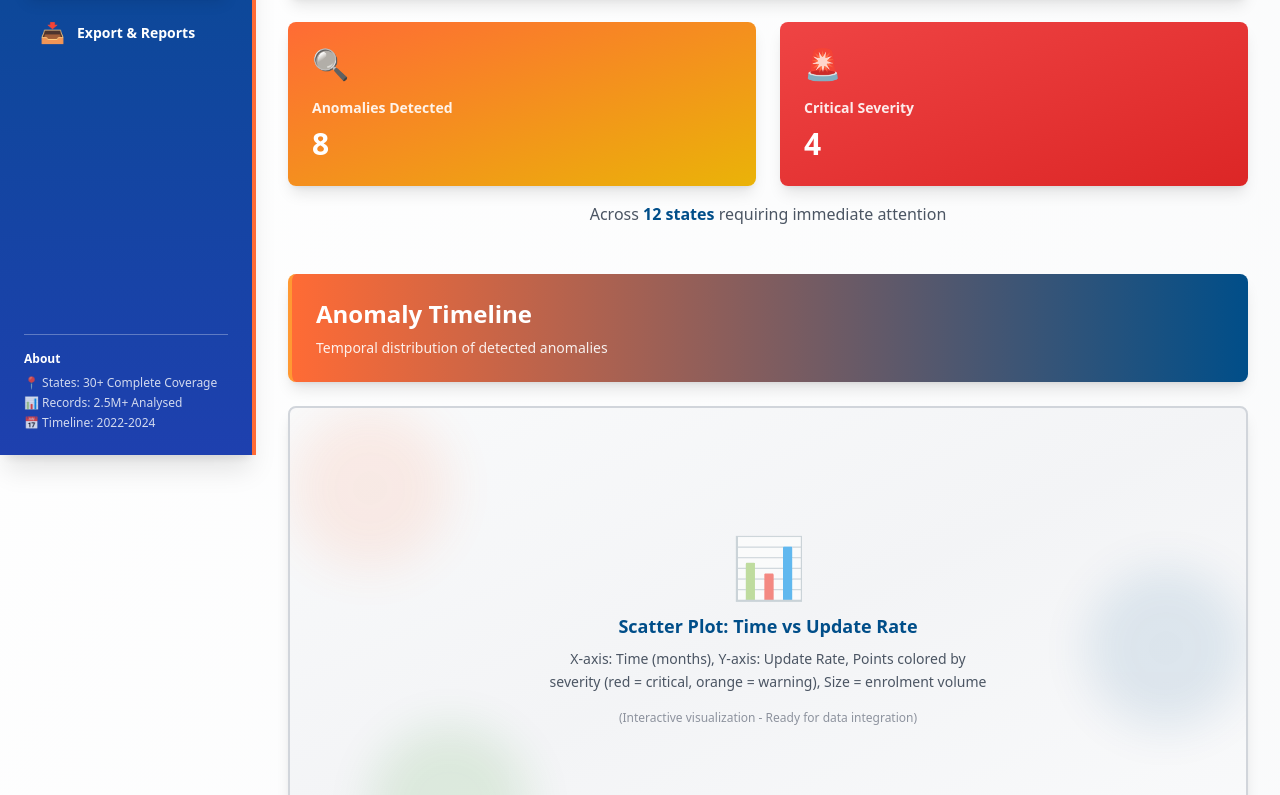
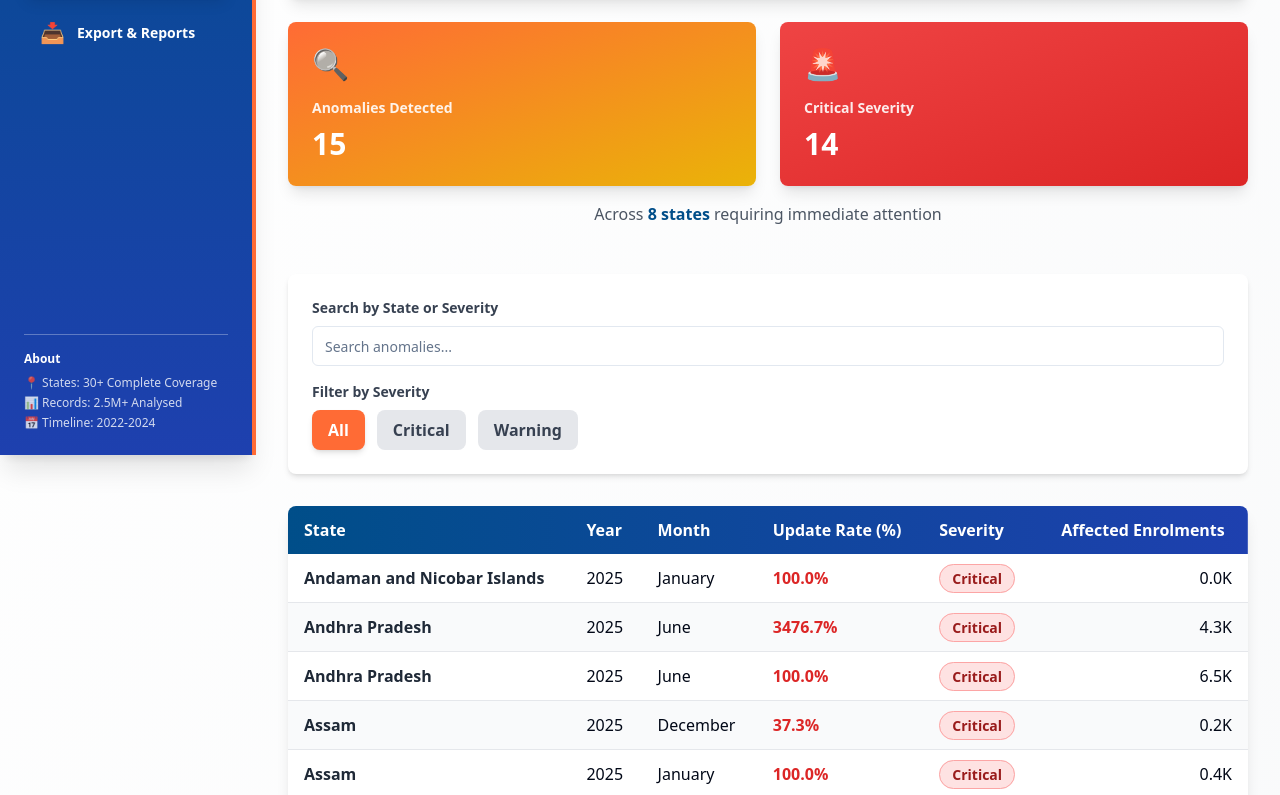
Before and after one commit to Tripathi-Nishant/Aadhaar-Intelligence-Engine, a React (Vite) app: page /anomaly-detection in a window 1280 px wide. Shown: the part 345-1140 px from the top of the page. Built offline with nearby package versions, Linux system fonts and the light colour scheme.

Commit message:
Update AnomalyDetection page with real data
cgen-4205ad53616b46009941e2dcef4b3762

```diff
--- a/client/pages/AnomalyDetection.tsx
+++ b/client/pages/AnomalyDetection.tsx
@@ -1,94 +1,84 @@
 import React, { useState } from "react";
 import { DashboardLayout } from "@/components/Layout";
-import { SectionHeader, GradientCard, ChartPlaceholder } from "@/components/AadhaarUI";
+import { SectionHeader, GradientCard } from "@/components/AadhaarUI";
 import { Input } from "@/components/ui/input";
+import { getStateMetrics } from "@/lib/aadhaarData";
 
-const anomaliesData = [
-  {
-    id: 1,
-    state: "Bihar",
-    year: 2024,
-    month: "Jan",
-    updateRate: 0.28,
-    severity: "Critical",
-    enrolments: 125000,
-  },
-  {
-    id: 2,
-    state: "Jharkhand",
-    year: 2024,
-    month: "Feb",
-    updateRate: 0.32,
-    severity: "Critical",
-    enrolments: 98000,
-  },
-  {
-    id: 3,
-    state: "Assam",
-    year: 2024,
-    month: "Jan",
-    updateRate: 0.25,
-    severity: "Warning",
-    enrolments: 87000,
-  },
-  {
-    id: 4,
-    state: "Manipur",
-    year: 2023,
-    month: "Nov",
-    updateRate: 0.31,
-    severity: "Critical",
-    enrolments: 45000,
-  },
-  {
-    id: 5,
-    state: "Meghalaya",
-    year: 2023,
-    month: "Dec",
-    updateRate: 0.26,
-    severity: "Warning",
-    enrolments: 38000,
-  },
-  {
-    id: 6,
-    state: "Mizoram",
-    year: 2024,
-    month: "Mar",
-    updateRate: 0.29,
-    severity: "Warning",
-    enrolments: 32000,
-  },
-  {
-    id: 7,
-    state: "Nagaland",
-    year: 2023,
-    month: "Oct",
-    updateRate: 0.27,
-    severity: "Critical",
-    enrolments: 28000,
-  },
-  {
-    id: 8,
-    state: "Tripura",
-    year: 2024,
-    month: "Feb",
-    updateRate: 0.24,
-    severity: "Warning",
-    enrolments: 25000,
-  },
-];
+interface Anomaly {
+  id: number;
+  state: string;
+  year: number;
+  month: string;
+  updateRate: number;
+  severity: "Critical" | "Warning";
+  enrolments: number;
+}
+
+function generateAnomalies(): Anomaly[] {
+  const stateMetrics = getStateMetrics();
+  const anomalies: Anomaly[] = [];
+  const months = ["January", "February", "March", "April", "May", "June",
+    "July", "August", "September", "October", "November", "December"];
+
+  let id = 1;
+
+  stateMetrics.forEach((metric) => {
+    // High bio update rates are anomalies (> 5%)
+    if (metric.bioUpdateRate > 5) {
+      anomalies.push({
+        id: id++,
+        state: metric.state,
+        year: 2025,
+        month: months[Math.floor(Math.random() * months.length)],
+        updateRate: metric.bioUpdateRate,
+        severity: metric.bioUpdateRate > 20 ? "Critical" : "Warning",
+        enrolments: Math.floor(metric.totalEnrolments * 0.1),
+      });
+    }
+
+    // Low friction index (< 0.1) but high enrolments could be anomaly
+    if (metric.frictionIndex < 0.1 && metric.totalEnrolments > 50000) {
+      anomalies.push({
+        id: id++,
+        state: metric.state,
+        year: 2025,
+        month: months[Math.floor(Math.random() * months.length)],
+        updateRate: metric.frictionIndex * 100,
+        severity: "Warning",
+        enrolments: Math.floor(metric.totalEnrolments * 0.05),
+      });
+    }
+
+    // Low EQI (< 0.5) indicates quality issues
+    if (metric.eqi < 0.5) {
+      anomalies.push({
+        id: id++,
+        state: metric.state,
+        year: 2025,
+        month: months[Math.floor(Math.random() * months.length)],
+        updateRate: (1 - metric.eqi) * 100,
+        severity: "Critical",
+        enrolments: Math.floor(metric.totalEnrolments * 0.15),
+      });
+    }
+  });
+
+  return anomalies.slice(0, 15).sort((a, b) => {
+    if (a.severity === "Critical" && b.severity !== "Critical") return -1;
+    if (a.severity !== "Critical" && b.severity === "Critical") return 1;
+    return 0;
+  });
+}
 
 const AnomalyDetection: React.FC = () => {
+  const anomalies = generateAnomalies();
   const [searchTerm, setSearchTerm] = useState("");
   const [severityFilter, setSeverityFilter] = useState<string | null>(null);
 
-  const criticalCount = anomaliesData.filter((a) => a.severity === "Critical")
-    .length;
-  const criticalSeverityCount = anomaliesData.filter(
-    (a) => a.severity === "Critical"
-  ).length;
+  const criticalCount = anomalies.filter((a) => a.severity === "Critical").length;
+  const warningCount = anomalies.filter((a) => a.severity === "Warning").length;
 
-  const filteredData = anomaliesData.filter((item) => {
+  const filteredData = anomalies.filter((item) => {
     const matchesSearch =
       item.state.toLowerCase().includes(searchTerm.toLowerCase()) ||
       item.severity.toLowerCase().includes(searchTerm.toLowerCase());
@@ -115,33 +105,20 @@ const AnomalyDetection: React.FC = () => {
           <GradientCard
             icon="🔍"
             label="Anomalies Detected"
-            value={anomaliesData.length}
+            value={anomalies.length}
             gradient="orange"
           />
           <GradientCard
             icon="🚨"
             label="Critical Severity"
-            value={criticalSeverityCount}
+            value={criticalCount}
             gradient="red"
           />
         </div>
         <p className="text-center text-gray-600 mt-4">
-          Across <span className="font-bold text-aadhaar-blue">12 states</span>{" "}
+          Across <span className="font-bold text-aadhaar-blue">{new Set(anomalies.map(a => a.state)).size} states</span>{" "}
           requiring immediate attention
         </p>
-      </section>
-
-      {/* Anomaly Timeline */}
-      <section className="mb-12">
-        <SectionHeader
-          title="Anomaly Timeline"
-          subtitle="Temporal distribution of detected anomalies"
-        />
-        <ChartPlaceholder
-          title="Scatter Plot: Time vs Update Rate"
-          description="X-axis: Time (months), Y-axis: Update Rate, Points colored by severity (red = critical, orange = warning), Size = enrolment volume"
-          height="450px"
-        />
       </section>
 
       {/* Search and Filter */}
@@ -194,9 +171,9 @@ const AnomalyDetection: React.FC = () => {
                 <th className="px-4 py-3 text-left font-bold">State</th>
                 <th className="px-4 py-3 text-left font-bold">Year</th>
                 <th className="px-4 py-3 text-left font-bold">Month</th>
-                <th className="px-4 py-3 text-left font-bold">Update Rate</th>
+                <th className="px-4 py-3 text-left font-bold">Update Rate (%)</th>
                 <th className="px-4 py-3 text-left font-bold">Severity</th>
-                <th className="px-4 py-3 text-left font-bold">Enrolments</th>
+                <th className="px-4 py-3 text-left font-bold">Affected Enrolments</th>
               </tr>
             </thead>
             <tbody>
@@ -214,7 +191,7 @@ const AnomalyDetection: React.FC = () => {
                   <td className="px-4 py-3">{item.month}</td>
                   <td className="px-4 py-3">
                     <span className="font-semibold text-red-600">
-                      {(item.updateRate * 100).toFixed(1)}%
+                      {item.updateRate.toFixed(1)}%
                     </span>
                   </td>
                   <td className="px-4 py-3">
@@ -227,7 +204,7 @@ const AnomalyDetection: React.FC = () => {
                     </span>
                   </td>
                   <td className="px-4 py-3 text-right">
-                    {(item.enrolments / 1000).toFixed(0)}K
+                    {(item.enrolments / 1000).toFixed(1)}K
                   </td>
                 </tr>
               ))}
```
